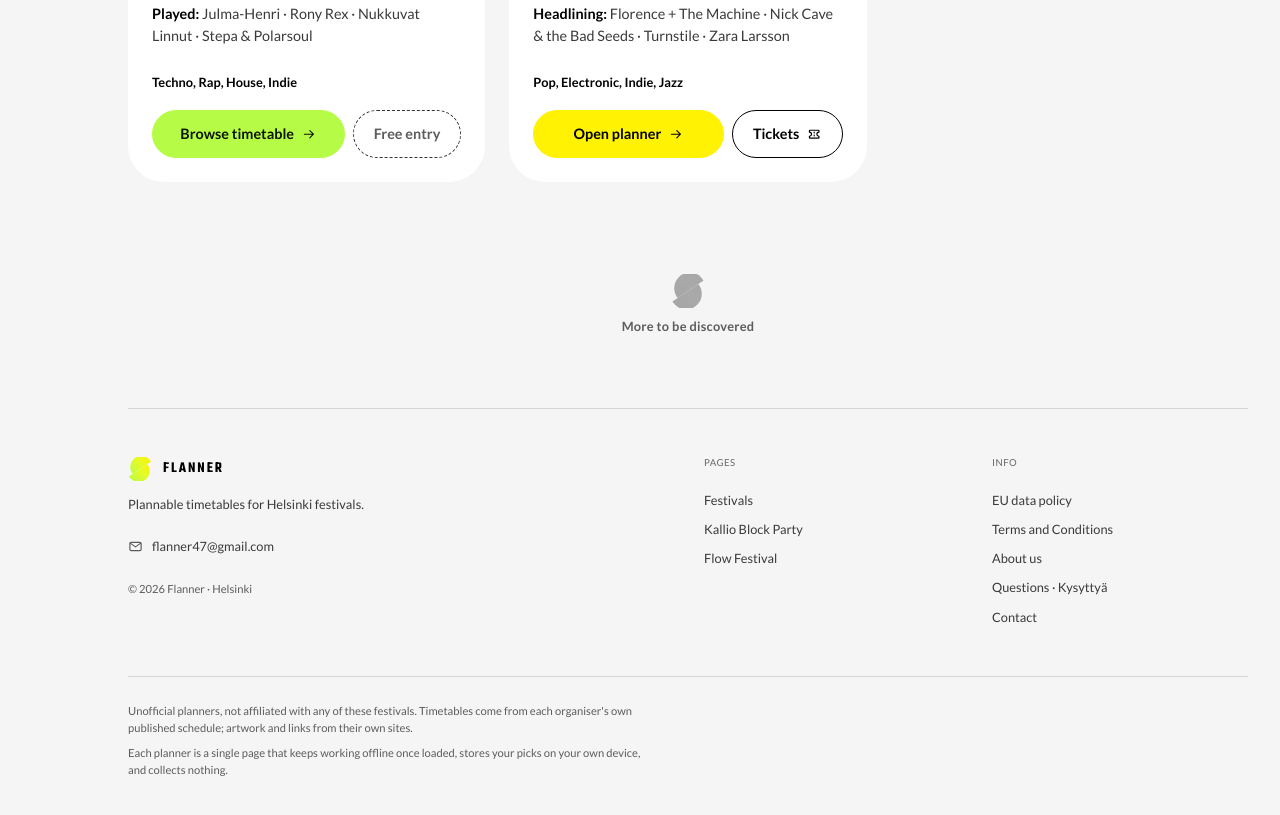
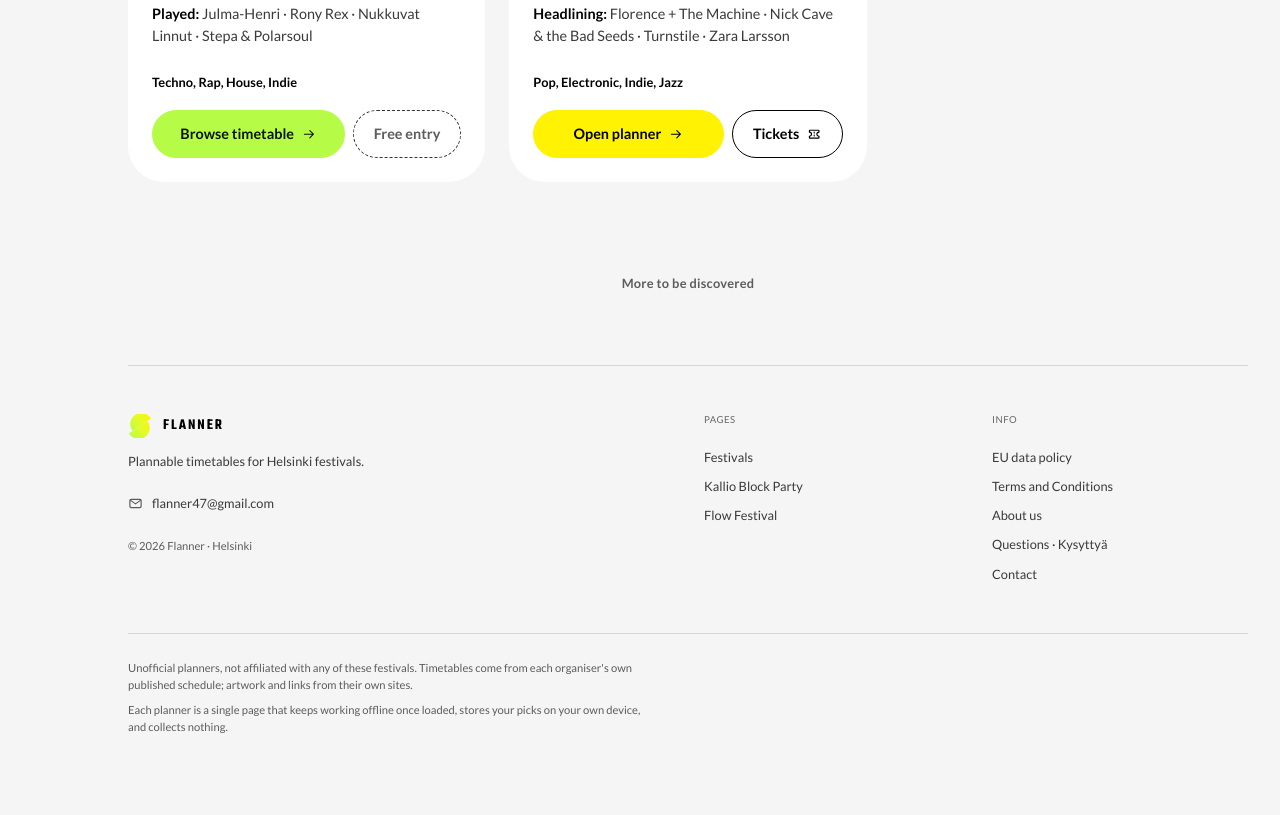
Before and after one commit to uenian33/flanner, a plain HTML site: page index.html in a window 1280 px wide. Shown: the part 1367-2182 px from the top of the page. After the commit the page ends 2143 px from the top, so only its background shows below. Drawn offline with Linux system fonts and the light colour scheme.

Commit message:
Drop the mark from the end of the list

```diff
--- a/index.html
+++ b/index.html
@@ -665,12 +665,8 @@
    its own and the last card sat underneath it. */
 .endcap{display:grid;justify-items:center;gap:9px;text-align:center;
   padding:clamp(30px,5vw,46px) 0 0;color:var(--tx3)}
-/* Grey, not brand green: this mark closes the list rather than announcing
-   anything, and it sits directly above the same mark in the nav bar.
-   Desaturating alone leaves it near-white, since the mark is a pale gradient —
-   the brightness step is what brings it down to the weight of the line of text
-   underneath. */
-.endcap svg{width:34px;height:34px;opacity:.75;filter:grayscale(1) brightness(.62)}
+/* A line of text and nothing else. The mark that used to sit above it repeated
+   the one in the nav bar a few pixels below, which said nothing twice. */
 .endcap p{margin:0;font-size:var(--f-sub);font-weight:600;letter-spacing:.02em}
 .endcap[hidden]{display:none}
 @media(max-width:820px){
@@ -1191,7 +1187,6 @@
      home page, and a reader who wants them knows to go looking. -->
 
 <div class="endcap" id="endCap">
-  <svg class="logo" aria-hidden="true"><use href="#i-logo"/></svg>
   <p>More to be discovered</p>
 </div>
 
```
Also changed, not shown: scripts/home.html (+2 -7 lines).
